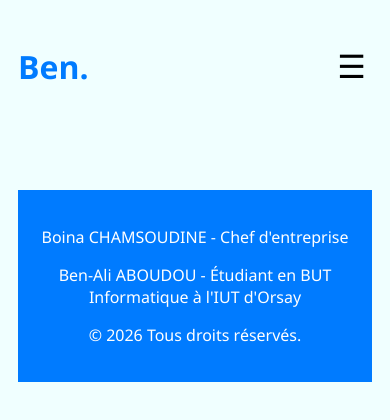
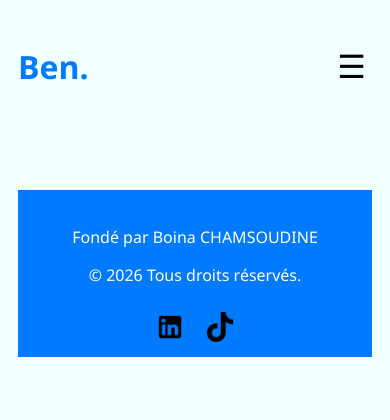
Before and after one commit to Ben-TECHPlayer/gestion-formations-conferences, a React (Create React App) app in the folder full-stack/front-end/: page /#/cours in a window 390 px wide. Shown: the top 420 px of the page. Built offline with nearby package versions, Linux system fonts and the light colour scheme; a web font is replaced by a local one.

Commit message:
On a changé les onglets et le footer, mais on termine de faire le menu responsive

```diff
--- a/full-stack/front-end/src/components/Footer.js
+++ b/full-stack/front-end/src/components/Footer.js
@@ -4,15 +4,13 @@ function Footer() {
     return (
     <footer>
         <div class="droits-auteur">
-            <p>Boina CHAMSOUDINE - Chef d'entreprise</p>
-            <p>Ben-Ali ABOUDOU - Étudiant en BUT Informatique à l'IUT d'Orsay</p>
+            <p>Fondé par Boina CHAMSOUDINE</p>
+            {/* <p>Développé par Ben-Ali ABOUDOU</p> */}
             <p>© 2026 Tous droits réservés.</p>
         </div>
         <div class="contact-icons">
-            {/* <a href="mailto:aboudoubenali@gmail.com"><img src={`${process.env.PUBLIC_URL}/assets/gmail.png`} alt="Gmail" /></a> */}
-            {/* <a href="http://www.linkedin.com/in/ben-ali-aboudou-9a412b269/"><img src={`${process.env.PUBLIC_URL}/assets/linkedin.png`} alt="LinkedIn" /></a> */}
-            {/* <a href="https://github.com/Ben-TECHPlayer"><img src={`${process.env.PUBLIC_URL}/assets/github.png`} alt="GitHub" /></a> */}
-            {/* <a href="https://youtube.fr/@Ben_CR7"> <img src={`${process.env.PUBLIC_URL}/assets/youtube.png`} alt="Youtube" /></a>  */}
+            <a href="http://www.linkedin.com/in/chamsoudine-b-882803a5/"><img src={`${process.env.PUBLIC_URL}/assets/linkedin.png`} alt="LinkedIn" /></a>
+            <a href="https://tiktok.com/"><img src={`${process.env.PUBLIC_URL}/assets/tiktok.png`} alt="TikTok" /></a>
         </div>
     </footer>
     );
```
Also changed, not shown: full-stack/front-end/src/components/Header.js (+25 -0 lines), full-stack/front-end/public/assets/linkedin.png (added), full-stack/front-end/public/assets/tiktok.png (added).
